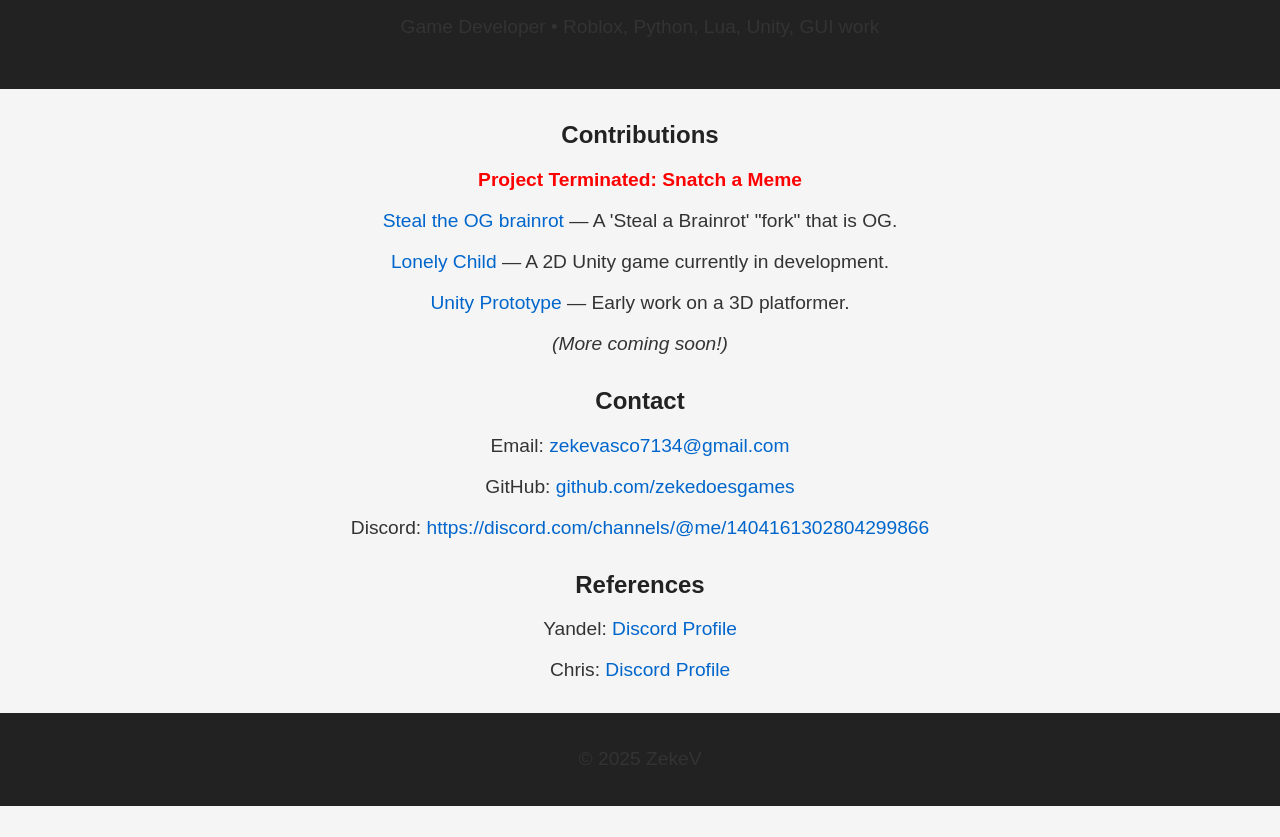
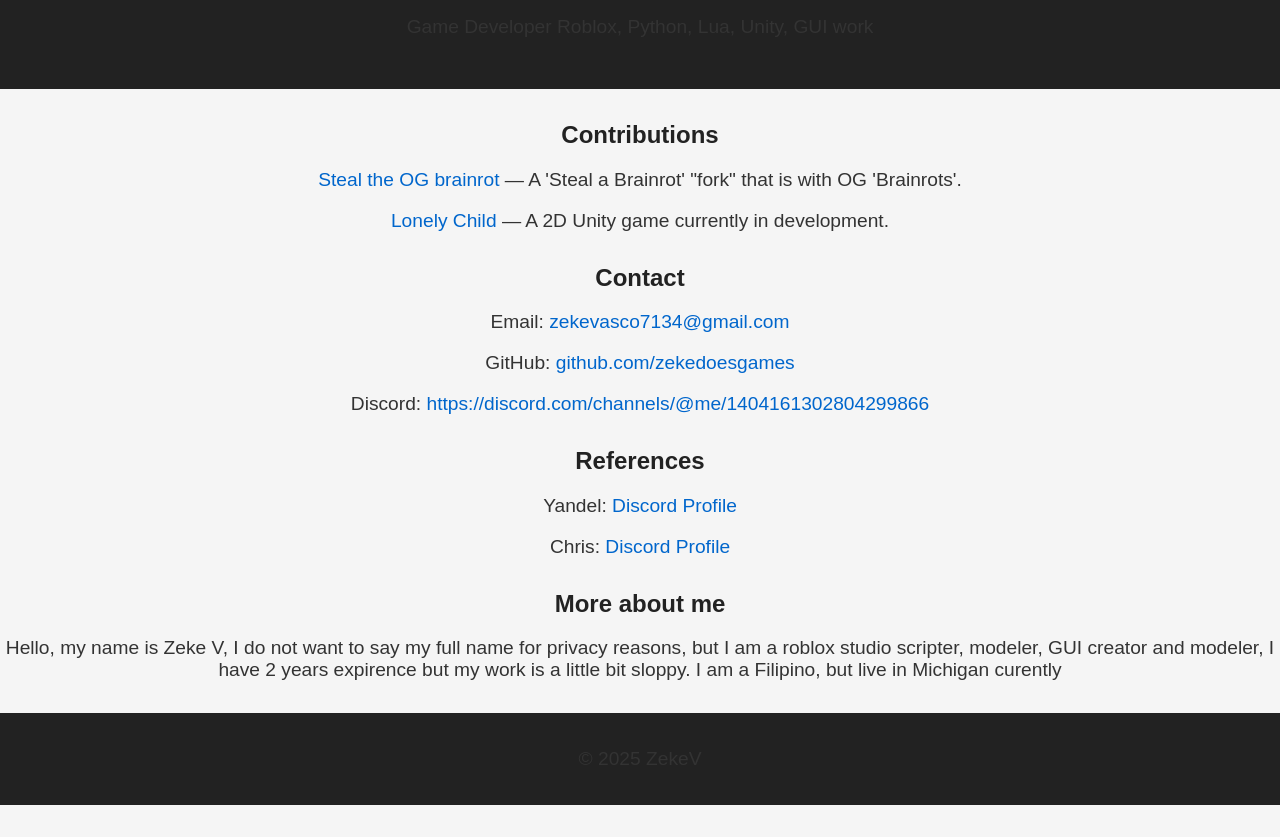
Before and after one commit to zekedoesgames/ZekesPortfolio, a plain HTML site: page index.html in a window 1280 px wide. Shown: the part 72-909 px from the top of the page. Before the commit the page ends 878 px from the top, so only its background shows below. Drawn offline with Linux system fonts and the light colour scheme.

Commit message:
Update index.html

```diff
--- a/index.html
+++ b/index.html
@@ -62,22 +62,16 @@
 <body>
   <header>
     <h1>Hello, I’m Zeke!</h1>
-    <p>Game Developer • Roblox, Python, Lua, Unity, GUI work</p>
+    <p>Game Developer  Roblox, Python, Lua, Unity, GUI work</p>
   </header>
 
 <div class="section">
   <h2>Contributions</h2>
 
   <p>
-    <span style="color: red; font-weight: bold; font-size: 1.2rem;">
-      Project Terminated: Snatch a Meme
-    </span>
-  </p>
-
-  <p>
     <a href="https://www.roblox.com/games/114549569921513/Steal-the-OG-brainrot" target="_blank">
       Steal the OG brainrot
-    </a> — A 'Steal a Brainrot' "fork" that is OG.
+    </a> — A 'Steal a Brainrot' "fork" that is with OG 'Brainrots'.
   </p>
 
   <p>
@@ -86,9 +80,6 @@
     </a> — A 2D Unity game currently in development.
   </p>
 
-  <p><a href="#">Unity Prototype</a> — Early work on a 3D platformer.</p>
-  <p><em>(More coming soon!)</em></p>
-</div>
 
 
     <div class="section">
@@ -102,6 +93,11 @@
   <p>Yandel: <a href="https://discord.com/users/1425662098360369305" target="_blank">Discord Profile</a></p>
   <p>Chris: <a href="https://discord.com/users/1419476044481826978" target="_blank">Discord Profile</a></p>
 </div>
+<div class="section">
+  <h2>More about me</h2>
+  <p>Hello, my name is Zeke V, I do not want to say my full name for privacy reasons, but I am a roblox studio scripter, modeler, GUI creator and modeler, I have 2 years expirence but my work is a little bit sloppy. I am a Filipino, but live in Michigan curently</a></p>
+
+</div>
 
   <footer>
     <p>© 2025 ZekeV </p>
```
